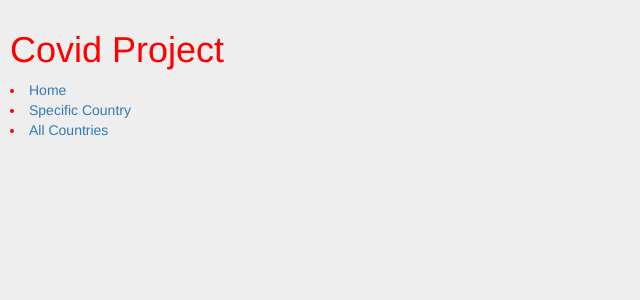
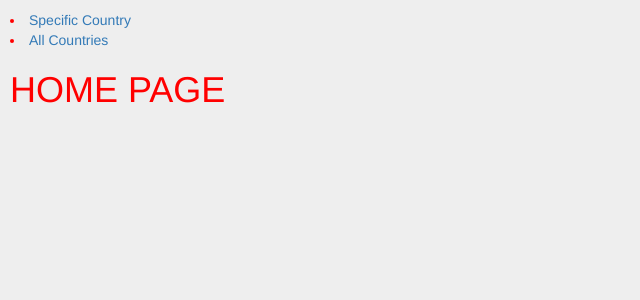
Before and after one commit to teg1776/covid, a React (Create React App) app: page / in a window 1280 px wide. Shown: the top 300 px of the page, without its empty margins (0-640 px from the left). Built offline with nearby package versions, Linux system fonts and the light colour scheme.

Commit message:
added landing page and updated routes

```diff
--- a/src/App.js
+++ b/src/App.js
@@ -1,21 +1,20 @@
 import React, { Component, useState, useEffect } from "react";
-import Search from "./components/Search.jsx";
+import Landing from "./components/Landing.jsx";
 import SingleCountry from "./components/SingleCountry.jsx";
+import AllCountries from "./components/AllCountries.jsx";
 import { BrowserRouter as Router, Switch, Route, Link } from "react-router-dom";
 import "bootstrap/dist/css/bootstrap.min.css";
 import "./index.css";
 
-
 function App() {
   return (
     <div className="App">
-      <h1>Covid Project</h1>
       <Router>
         <div>
           <nav>
-            <li>
+            {/* <li>
               <Link to="/">Home</Link>
-            </li>
+            </li> */}
             <li>
               <Link to="/single">Specific Country</Link>
             </li>
@@ -24,9 +23,9 @@ function App() {
             </li>
           </nav>
           <Switch>
-            <Route path="/single">
-              <SingleCountry />
-            </Route>
+            <Route path="/single" component={SingleCountry} />
+            <Route path="/all" component={AllCountries} />
+            <Route path="*" component={Landing} />
           </Switch>
         </div>
       </Router>
--- /dev/null
+++ b/src/components/Landing.jsx
@@ -0,0 +1,7 @@
+import React from "react";
+
+function Landing() {
+  return <h1>HOME PAGE</h1>;
+}
+
+export default Landing;
```
